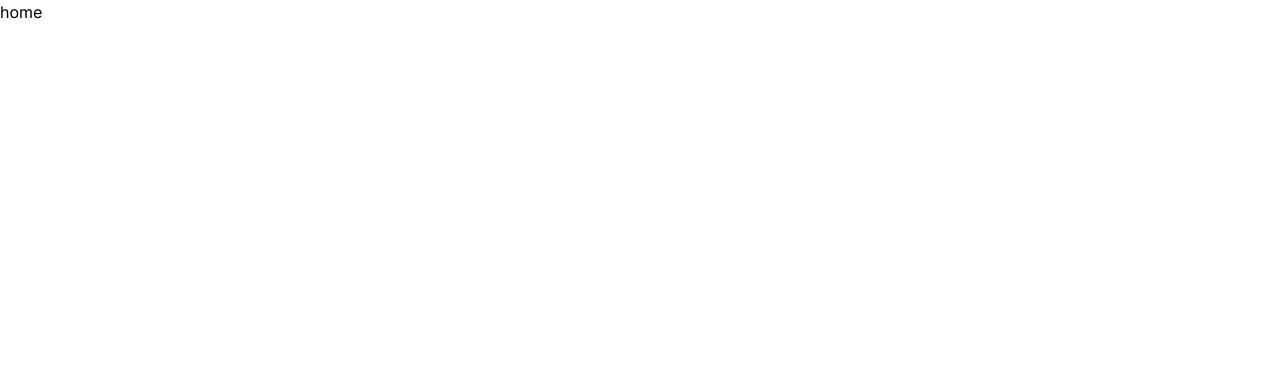
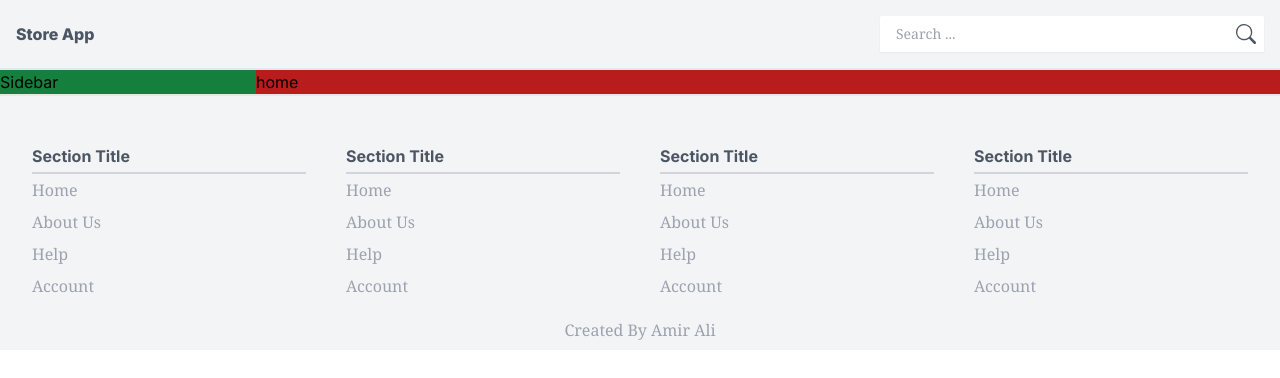
Before and after one commit to AmirAliAzimloo/snappDoctor, a Next.js app: page / in a window 1280 px wide. Shown: the top 378 px of the page. Built offline with nearby package versions, Linux system fonts and the light colour scheme.

Commit message:
start main

```diff
--- /dev/null
+++ b/app/(main)/layout.tsx
@@ -0,0 +1,15 @@
+import Sidebar from "../components/Sidebar/Sidebar";
+
+export default function MainLayout({
+  children,
+}: {
+  children: React.ReactNode;
+}) {
+  return (
+    <div className="flex w-full ">
+      <Sidebar />
+
+      {children}
+    </div>
+  );
+}
--- /dev/null
+++ b/app/(main)/page.tsx
@@ -0,0 +1,14 @@
+import Sidebar from '../components/Sidebar/Sidebar'
+
+export default function Home() {
+  return (
+   <div
+   className='
+   w-full
+   bg-red-700
+   '
+   >
+   home
+   </div>
+  )
+}
--- /dev/null
+++ b/app/components/Footer/Footer.tsx
@@ -0,0 +1,28 @@
+import FooterLinks from './FooterLinks'
+
+export default function Footer() {
+  return (
+   <footer className='  w-full border-t-2 border-gray-200 flex flex-col justify-center items-center px-4 pt-8  ' >
+
+    <FooterLinks />
+
+
+    <div className='w-full '>
+<span
+    className='
+    block
+    text-center
+    text-gray-400
+    font-serif
+    pt-4
+    pb-2
+    '
+    >
+      Created By Amir Ali
+    </span>
+    </div>
+
+
+   </footer>
+  )
+}
--- /dev/null
+++ b/app/components/Footer/FooterBox.tsx
@@ -0,0 +1,42 @@
+export default function FooterBox() {
+  return (
+    <div className="w-full text-center flex flex-col">
+
+        <div className=" px-4 text-start " >
+
+        <span
+        className="
+    block
+    text-gray-600
+    pt-4
+    pb-1
+    border-b-2
+    border-gray-300
+    font-bold
+    "
+      >
+        Section Title
+      </span>
+
+
+      <ul className=" text-gray-400 ">
+        <li className="py-1" >
+          <span className="hover:text-gray-300 cursor-pointer font-serif ">Home</span>
+        </li>
+        <li className="py-1" >
+          <span className="hover:text-gray-300 cursor-pointer font-serif ">About Us</span>
+        </li>
+        <li className="py-1" >
+          <span className="hover:text-gray-300 cursor-pointer font-serif ">Help</span>
+        </li>
+        <li className="py-1" >
+          <span className="hover:text-gray-300 cursor-pointer font-serif ">Account</span>
+
+        </li>
+      </ul>
+
+        </div>
+
+    </div>
+  );
+}
--- /dev/null
+++ b/app/components/Footer/FooterLinks.tsx
@@ -0,0 +1,19 @@
+import FooterBox from "./FooterBox";
+
+export default function FooterLinks() {
+    return (
+     <div className="w-full flex flex-row space-x-2 justify-center items-center" >
+
+     <FooterBox />
+
+     <FooterBox />
+
+     <FooterBox />
+
+     <FooterBox />
+
+
+
+     </div>
+    )
+  }
--- /dev/null
+++ b/app/components/Header/Header.tsx
@@ -0,0 +1,16 @@
+import SearchBox from "./SearchBox";
+
+export default function Header() {
+  return (
+   <nav className="w-full  p-4 flex items-center justify-center sm:justify-between  border-b-2 border-gray-200 shadow-sm " >
+
+   <span className=" hidden sm:block  text-gray-600 font-extrabold" >
+    Store App
+   </span>
+
+
+   <SearchBox />
+
+   </nav>
+  )
+}
--- /dev/null
+++ b/app/components/Header/SearchBox.tsx
@@ -0,0 +1,37 @@
+
+
+import { BsSearch } from "react-icons/bs";
+
+export default function SearchBox() {
+  return (
+   <div className=" w-full sm:max-w-sm flex justify-center items-center relative shadow-sm " >
+
+    <input
+    type="text"
+    className="
+    block
+    rounded-sm
+    py-2
+    pr-8
+    pl-4
+    text-sm
+    border-none
+    outline-none
+    w-full
+    font-serif
+    "
+    placeholder="Search ..."
+    />
+
+
+    <div className="
+    absolute
+    text-gray-600
+    right-2
+    " >
+    <BsSearch  size={"20"}/>
+    </div>
+
+   </div>
+  )
+}
--- /dev/null
+++ b/app/components/Sidebar/Sidebar.tsx
@@ -0,0 +1,13 @@
+
+export default function Sidebar() {
+    return (
+     <div
+     className="
+     bg-green-700
+     w-80
+     "
+     >
+     Sidebar
+     </div>
+    )
+  }
--- a/app/globals.css
+++ b/app/globals.css
@@ -6,4 +6,5 @@ body{
   padding: 0;
   margin: 0;
   box-sizing: border-box;
+  min-height: 100%;
 }
--- a/app/layout.tsx
+++ b/app/layout.tsx
@@ -1,6 +1,8 @@
 import type { Metadata } from 'next'
 import { Inter } from 'next/font/google'
 import './globals.css'
+import Header from './components/Header/Header'
+import Footer from './components/Footer/Footer'
 
 const inter = Inter({ subsets: ['latin'] })
 
@@ -16,7 +18,19 @@ export default function RootLayout({
 }) {
   return (
     <html lang="en">
-      <body className={inter.className}>{children}</body>
+      <body className={inter.className}>
+
+        <div className='bg-gray-100 flex w-full flex-col min-h-full overflow-hidden' >
+
+        <Header />
+
+        {children}
+
+        <Footer/>
+
+        </div>
+
+      </body>
     </html>
   )
 }
--- a/app/page.tsx
+++ /dev/null
@@ -1,9 +0,0 @@
-import Image from 'next/image'
-
-export default function Home() {
-  return (
-   <>
-   home
-   </>
-  )
-}
```
